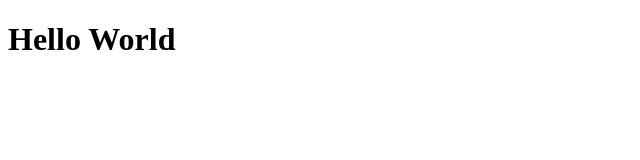
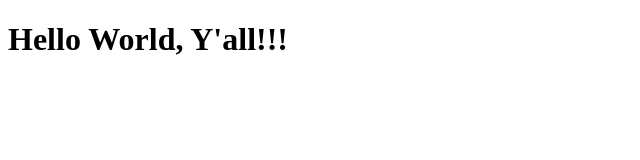
Before and after one commit to Lawrence4code/expressjs-basic-routing, a plain HTML site: page index.html in a window 1280 px wide. Shown: the whole page, without its empty margins (0-640 px from the left). Drawn offline with Linux system fonts and the light colour scheme.

Commit message:
adding additional files

```diff
--- a/index.html
+++ b/index.html
@@ -7,7 +7,7 @@
     <title>Document</title>
   </head>
   <body>
-    <h1>Hello World</h1>
+    <h1>Hello World, Y'all!!!</h1>
     <script src="index.js"></script>
   </body>
 </html>
--- /dev/null
+++ b/something.js
@@ -0,0 +1 @@
+console.log('Hello');
```
